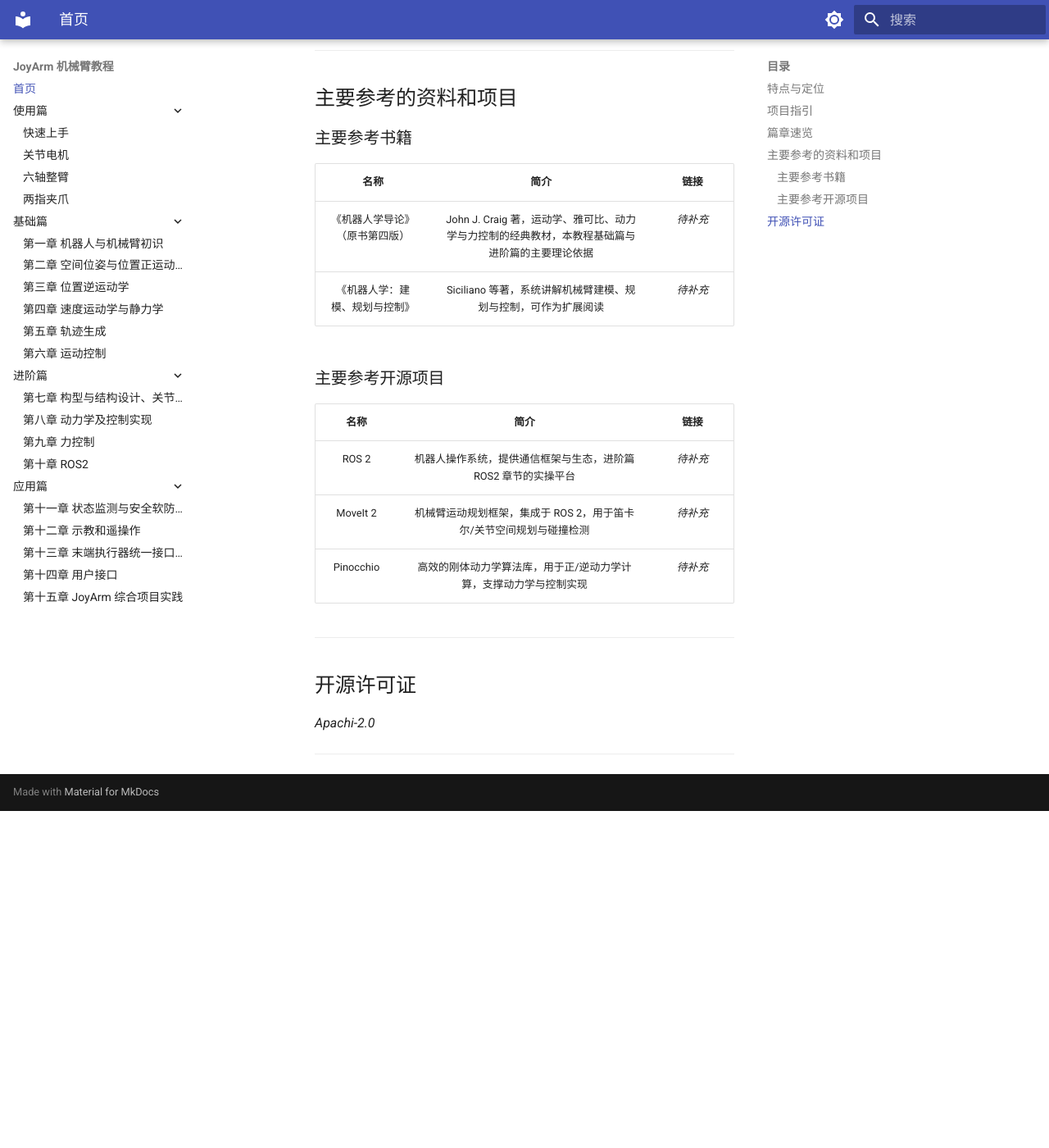
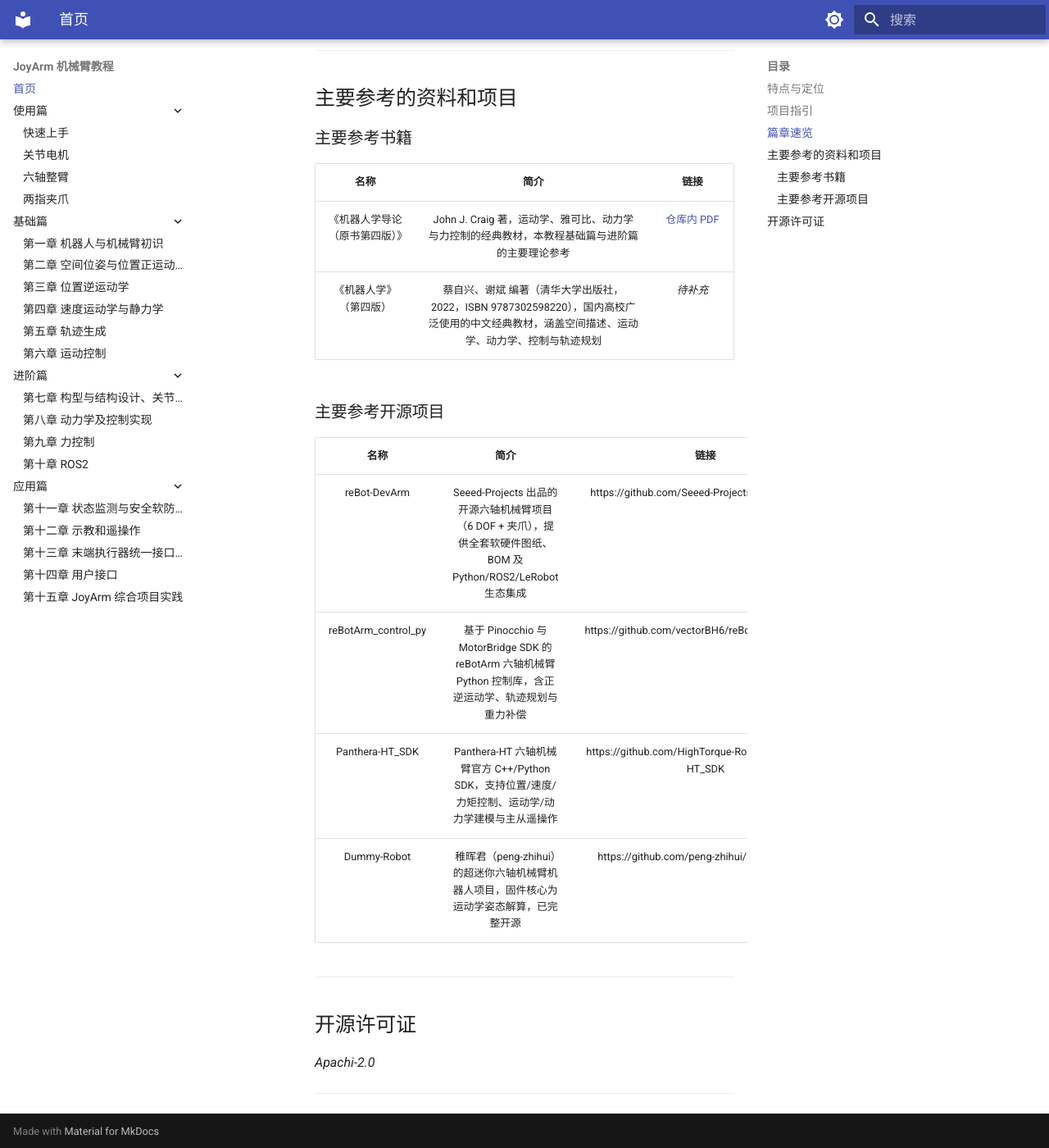
Before and after one commit to joyin-dexhand/joyin_arm_tutorial, an MkDocs documentation site: the page built from docs/index.md, in a window 1280 px wide and 1400 px high, scrolled down 2554 px. Shown: the whole window at 82% size. Built offline with MkDocs 1.6.1 and Material for MkDocs 9.7.7, drawn with Linux system fonts in a browser that asks for light colours; before the commit the page ends 3543 px from its top, so only the background shows below that.

Commit message:
docs(首页): 参考资料更新为蔡自兴《机器人学》+4个开源项目(均经调研核实)
- 书籍: 保留Craig《机器人学导论》(链接仓库内PDF), 新增蔡自兴《机器人学》第四版(ISBN 9787302598220)
- 开源项目: reBot-DevArm / reBotArm_control_py / Panthera-HT_SDK / Dummy-Robot(稚晖君)

```diff
--- a/docs/index.md
+++ b/docs/index.md
@@ -154,16 +154,17 @@ CAD结构件：*仓库链接*
 
 | 名称 | 简介 | 链接 |
 |:---:|:---|:---:|
-| 《机器人学导论》（原书第四版） | John J. Craig 著，运动学、雅可比、动力学与力控制的经典教材，本教程基础篇与进阶篇的主要理论依据 | *待补充* |
-| 《机器人学：建模、规划与控制》 | Siciliano 等著，系统讲解机械臂建模、规划与控制，可作为扩展阅读 | *待补充* |
+| 《机器人学导论（原书第四版）》 | John J. Craig 著，运动学、雅可比、动力学与力控制的经典教材，本教程基础篇与进阶篇的主要理论参考 | [仓库内 PDF](reference/机器人学导论（第4版）.pdf) |
+| 《机器人学》（第四版） | 蔡自兴、谢斌 编著（清华大学出版社，2022，ISBN 9787302598220），国内高校广泛使用的中文经典教材，涵盖空间描述、运动学、动力学、控制与轨迹规划 | *待补充* |
 
 ### 主要参考开源项目
 
 | 名称 | 简介 | 链接 |
 |:---:|:---|:---:|
-| ROS 2 | 机器人操作系统，提供通信框架与生态，进阶篇 ROS2 章节的实操平台 | *待补充* |
-| MoveIt 2 | 机械臂运动规划框架，集成于 ROS 2，用于笛卡尔/关节空间规划与碰撞检测 | *待补充* |
-| Pinocchio | 高效的刚体动力学算法库，用于正/逆动力学计算，支撑动力学与控制实现 | *待补充* |
+| reBot-DevArm | Seeed-Projects 出品的开源六轴机械臂项目（6 DOF + 夹爪），提供全套软硬件图纸、BOM 及 Python/ROS2/LeRobot 生态集成 | https://github.com/Seeed-Projects/reBot-DevArm |
+| reBotArm_control_py | 基于 Pinocchio 与 MotorBridge SDK 的 reBotArm 六轴机械臂 Python 控制库，含正逆运动学、轨迹规划与重力补偿 | https://github.com/vectorBH6/reBotArm_control_py |
+| Panthera-HT_SDK | Panthera-HT 六轴机械臂官方 C++/Python SDK，支持位置/速度/力矩控制、运动学/动力学建模与主从遥操作 | https://github.com/HighTorque-Robotics/Panthera-HT_SDK |
+| Dummy-Robot | 稚晖君（peng-zhihui）的超迷你六轴机械臂机器人项目，固件核心为运动学姿态解算，已完整开源 | https://github.com/peng-zhihui/Dummy-Robot |
 
 ---
 
```
